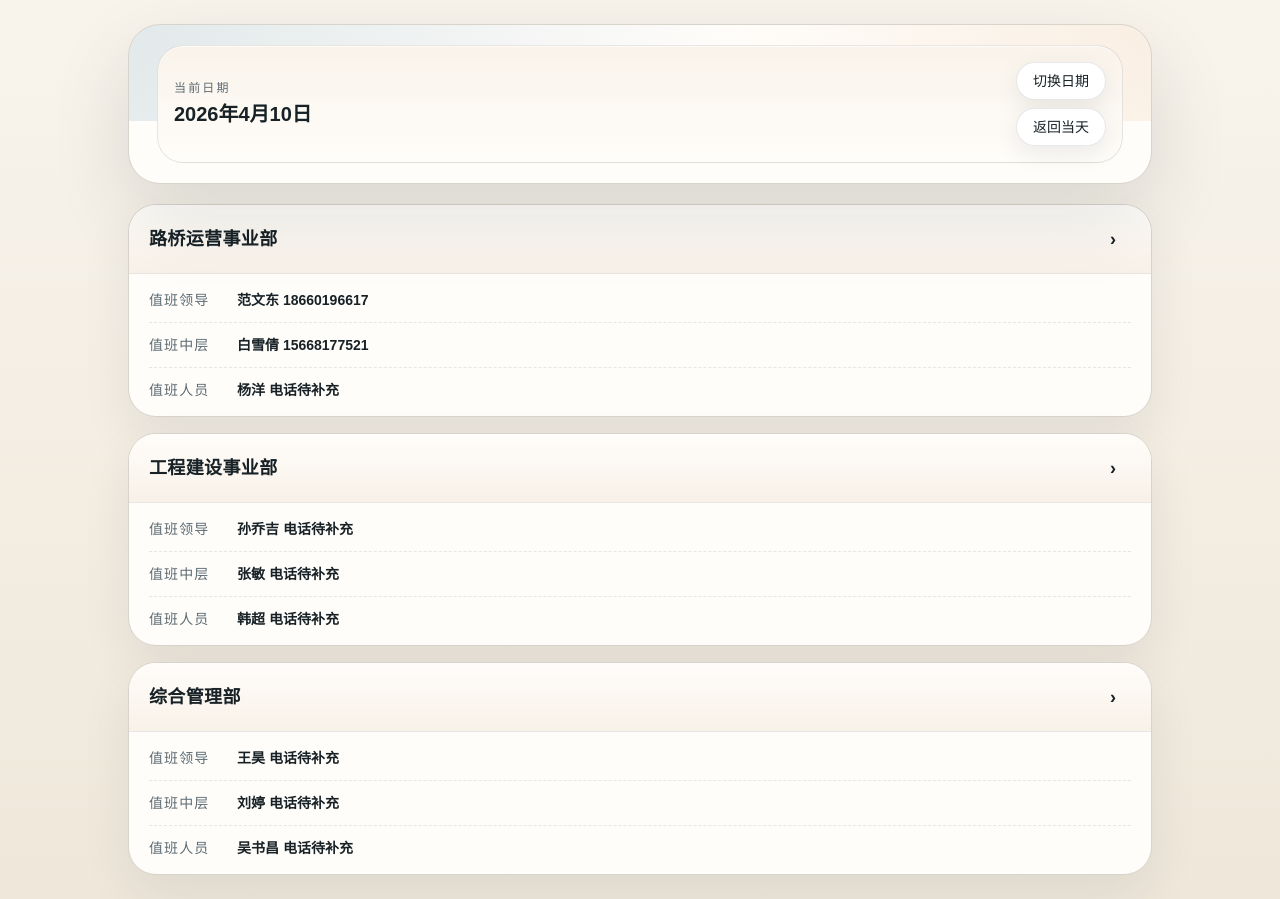
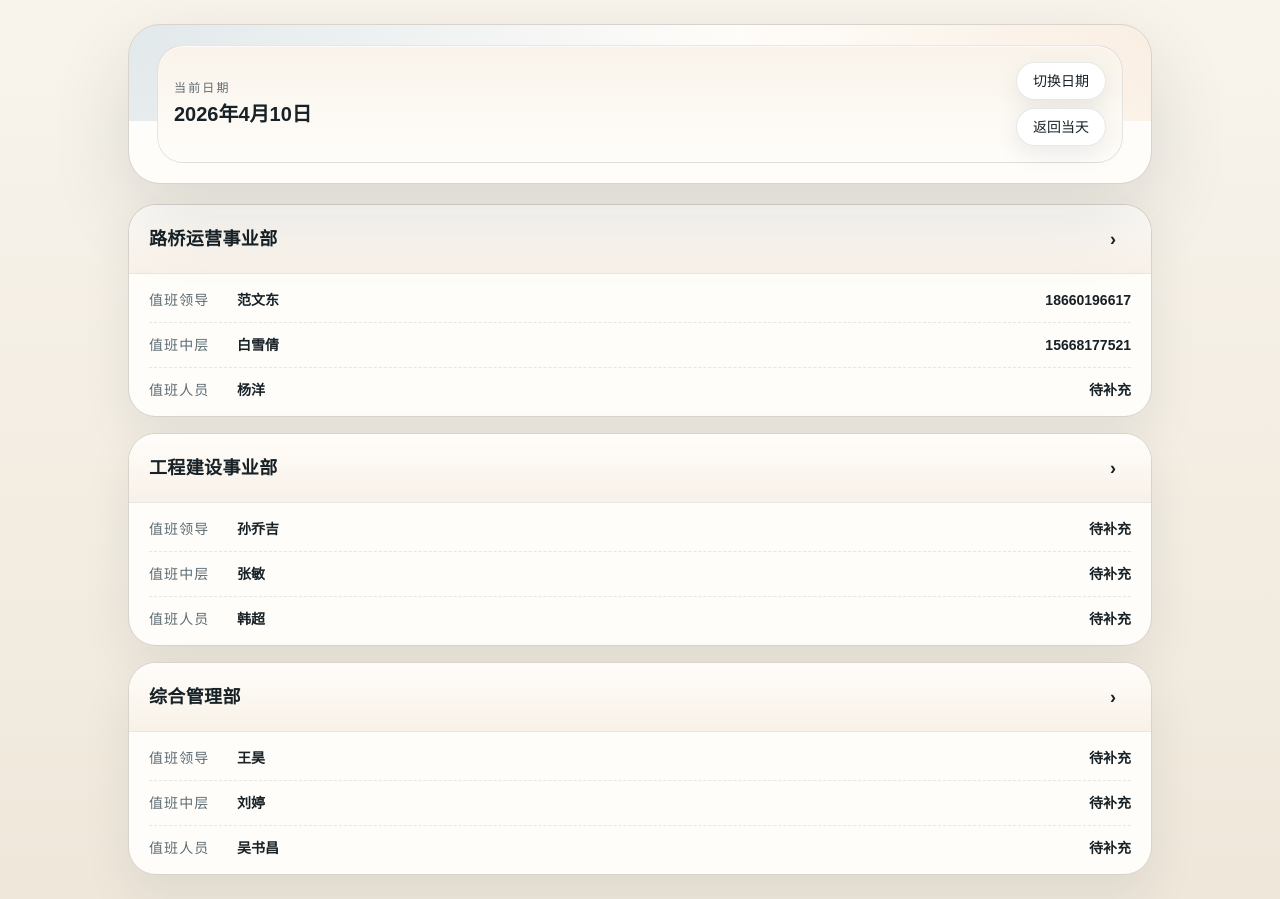
Before and after one commit to yxandy/zhiban, a Next.js app: page / in a window 1280 px wide. Built offline with nearby package versions, Linux system fonts and the light colour scheme.

Commit message:
feat: 优化首页与详情页联系人信息展示排版

```diff
--- a/src/app/units/[unitSlug]/page.tsx
+++ b/src/app/units/[unitSlug]/page.tsx
@@ -23,19 +23,20 @@ function formatChineseDate(date?: string) {
 }
 
 function ContactLine({
-  departmentName,
   personName,
   phone,
 }: {
-  departmentName: string;
   personName: string;
   phone?: string;
 }) {
-  const content = phone ? `${departmentName} ${personName} ${phone}` : `${departmentName} ${personName} 电话待补充`;
-
   return (
     <div className="flex items-center justify-between gap-3 border-b border-dashed border-[var(--line-soft)] py-2 last:border-b-0">
-      <p className="min-w-0 truncate text-sm font-medium text-[var(--foreground)]">{content}</p>
+      <div className="flex min-w-0 flex-1 items-center gap-2">
+        <p className="truncate text-sm font-medium text-[var(--foreground)]">{personName}</p>
+        <span className="ml-auto shrink-0 text-right text-sm font-medium tabular-nums text-[var(--foreground)]">
+          {phone ? phone : "电话未上传"}
+        </span>
+      </div>
       {phone ? (
         <a
           href={`tel:${phone}`}
@@ -44,11 +45,7 @@ function ContactLine({
         >
           拨号
         </a>
-      ) : (
-        <span className="shrink-0 rounded-full bg-[var(--surface-soft)] px-3 py-1 text-xs text-[var(--muted)]">
-          待补充
-        </span>
-      )}
+      ) : null}
     </div>
   );
 }
@@ -96,7 +93,6 @@ export default async function UnitDetailPage({ params, searchParams }: UnitDetai
                 {group.contacts.map((contact) => (
                   <ContactLine
                     key={contact.id}
-                    departmentName={contact.departmentName}
                     personName={contact.personName}
                     phone={contact.phone}
                   />
--- a/src/components/home/home-overview.tsx
+++ b/src/components/home/home-overview.tsx
@@ -22,9 +22,10 @@ function SummaryLine({
   return (
     <div className="grid grid-cols-[76px_1fr] gap-3 border-b border-dashed border-[var(--line-soft)] py-3 last:border-b-0">
       <span className="text-sm font-medium tracking-[0.08em] text-[var(--muted)]">{label}</span>
-      <p className="truncate text-sm font-semibold text-[var(--foreground)]">
-        {phone ? `${name} ${phone}` : `${name} 电话待补充`}
-      </p>
+      <div className="flex min-w-0 items-center gap-2 text-sm font-semibold text-[var(--foreground)]">
+        <span className="truncate">{name}</span>
+        <span className="ml-auto shrink-0 text-right tabular-nums">{phone || "待补充"}</span>
+      </div>
     </div>
   );
 }
```
Also changed, not shown: 2 other files (tests, documents, lock files or other folders).
